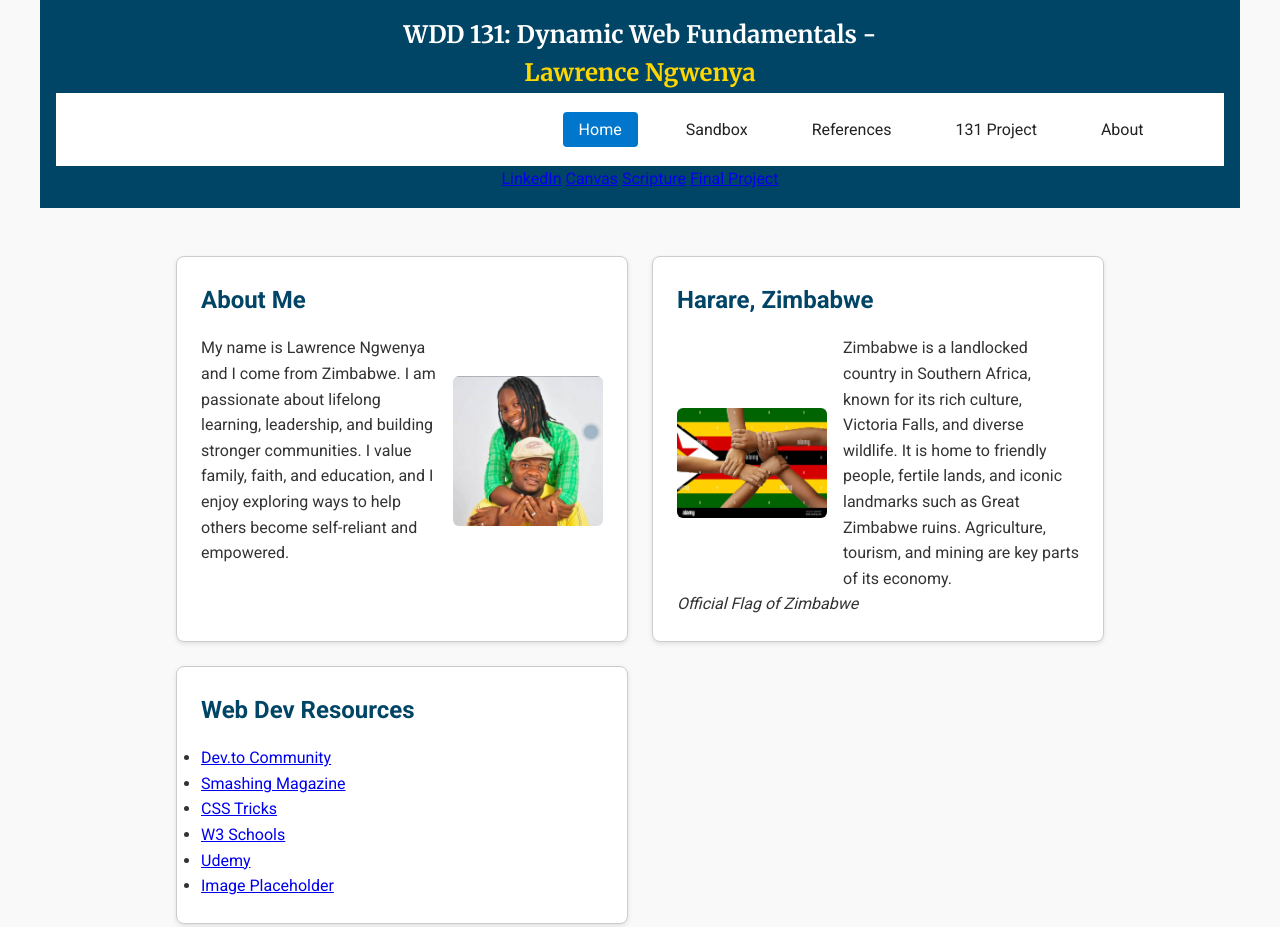
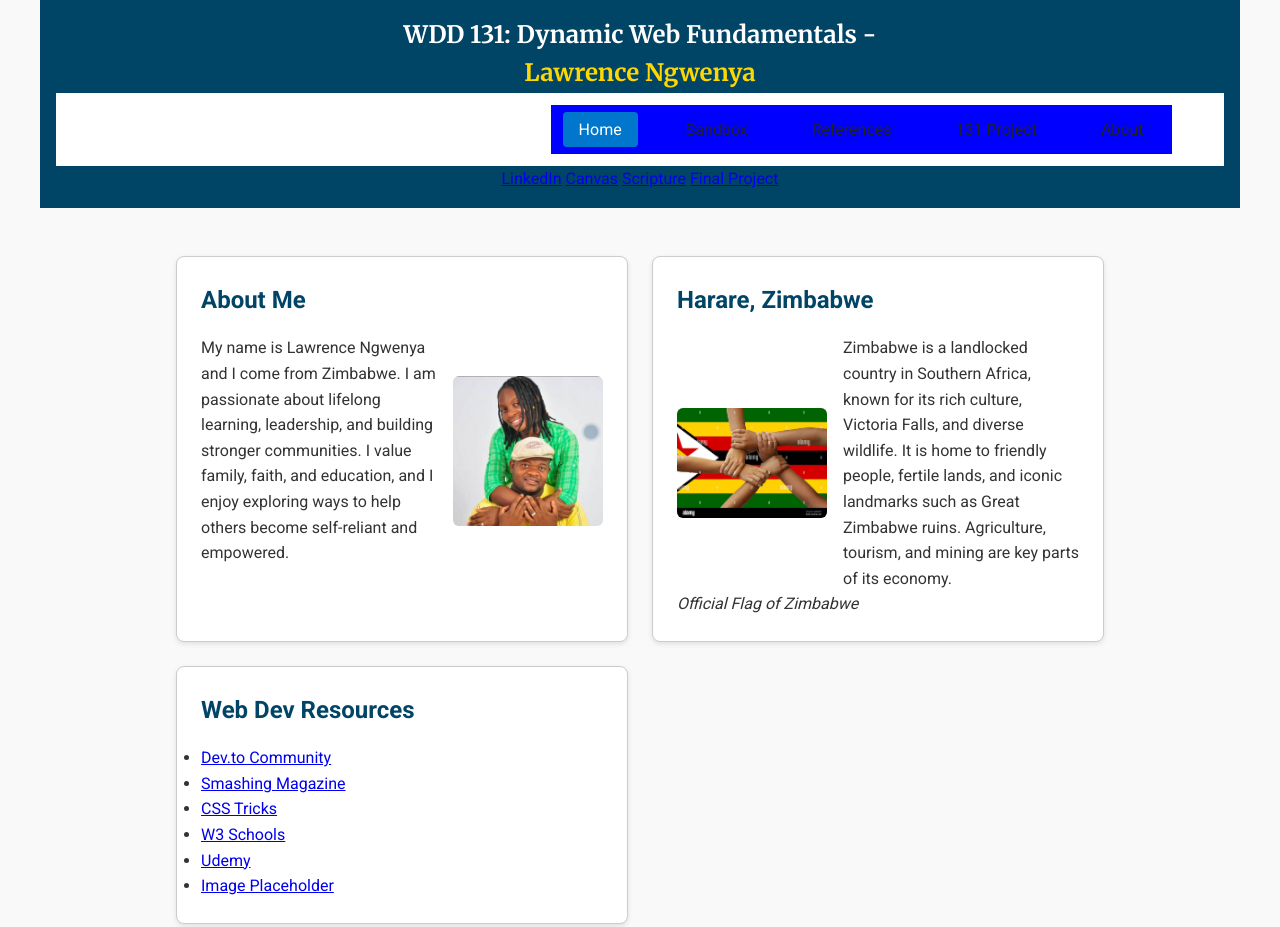
Before and after one commit to Lawrence9092/wdd131, a plain HTML site: page week01/index.html in a window 1280 px wide. Shown: the top 927 px of the page. Drawn offline with Linux system fonts and the light colour scheme.

Commit message:
Background color blue

```diff
--- a/week01/styles/base.css
+++ b/week01/styles/base.css
@@ -73,7 +73,7 @@ nav ul {
   justify-content: center;
   gap: 2rem;
   list-style: none;
-  background-color: white;   /* match white background */
+  background-color: blue;   /* match white background */
   padding: 0.75rem;
 }
 
```
